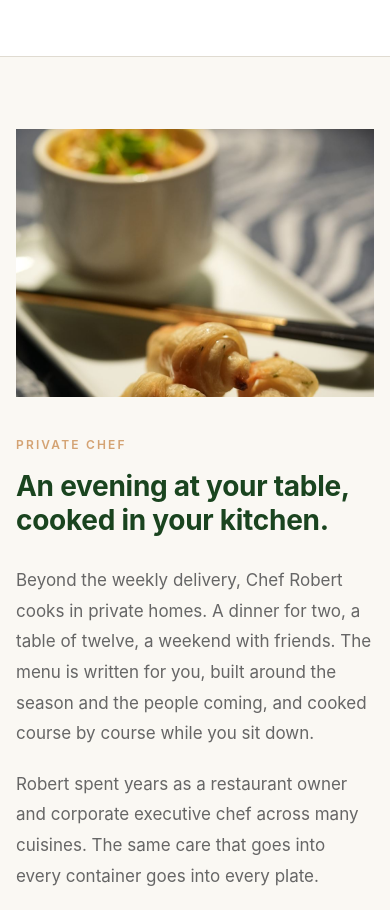
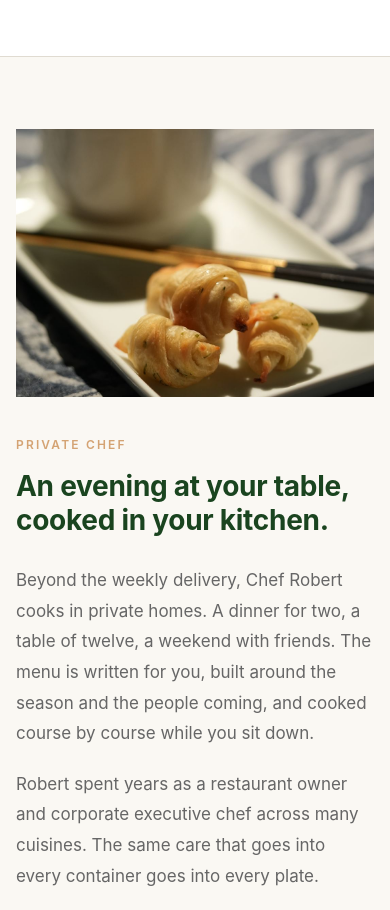
Before and after one commit to odonnellandrea/dinnerwithcharles, a React (Vite) app: page / in a window 390 px wide. Shown: the part 6060-6970 px from the top of the page. Built offline with nearby package versions, Linux system fonts and the light colour scheme; no server answers.

Commit message:
Homepage: keep the pastries in frame on phones
Co-Authored-By: Claude Fable 5.1 <noreply@anthropic.com>
Claude-Session: https://claude.ai/code/session_01DQuaJtLVWZY1FNstb3W5jC

```diff
--- a/src/components/LandingPage.jsx
+++ b/src/components/LandingPage.jsx
@@ -157,7 +157,7 @@ export default function LandingPage({ onSignIn, onJoin }) {
 
       <section className="landing-section">
         <div className="landing-wrap landing-about landing-about--flip">
-          <img src="/images/pastry-bites.jpg" alt="Golden pastry bites with chopsticks and a cup of soup" />
+          <img className="landing-about-img--pastry" src="/images/pastry-bites.jpg" alt="Golden pastry bites with chopsticks and a cup of soup" />
           <div>
             <p className="landing-eyebrow">Private chef</p>
             <h2>An evening at your table, cooked in your kitchen.</h2>
--- a/src/styles/landing.css
+++ b/src/styles/landing.css
@@ -287,3 +287,6 @@
   .landing-about img.landing-about-img--family { object-position: center 68%; }
 }
 .landing-plan img.landing-plan-img--bowl { object-position: center 62%; }
+@media (max-width: 900px) {
+  .landing-about img.landing-about-img--pastry { object-position: center 78%; }
+}
```
